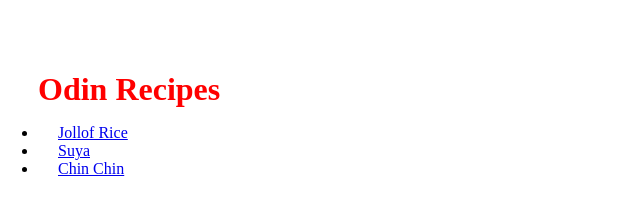
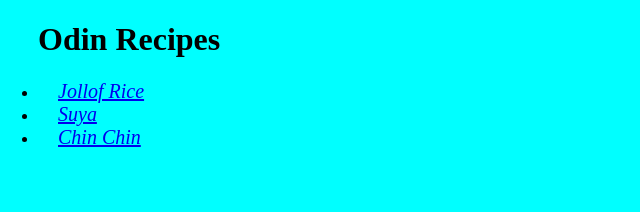
Before and after one commit to matinolateju/odin-recipes, a plain HTML site: page index.html in a window 1280 px wide. Shown: the whole page, without its empty margins (0-640 px from the left). Drawn offline with Linux system fonts and the light colour scheme.

Commit message:
Edit links and home page
I italicized all the links on the webpages and changed
the background color of the home page.

```diff
--- a/index.html
+++ b/index.html
@@ -6,7 +6,7 @@
     <title>Document</title>
     <link rel="stylesheet" href="style.css">
 </head>
-<body>
+<body class="index-body">
     <h1>Odin Recipes</h1>
 
     <ul>
--- a/style.css
+++ b/style.css
@@ -1,10 +1,17 @@
 * {
     padding-left: 10px;
 }
-h1 {
+.index-body {
+    background-color: aqua;
+}
+.recipe-header {
     color: red;
     padding-top: 50px;
     margin-bottom: 10px;
+}
+a:link {
+    font-size: 20px;
+    font-style: italic;
 }
 p {
     margin-top: 10px;
```
Also changed, not shown: recipes/chinchin.html (+1 -1 lines), recipes/jollof-rice.html (+1 -1 lines), recipes/suya.html (+1 -1 lines).
